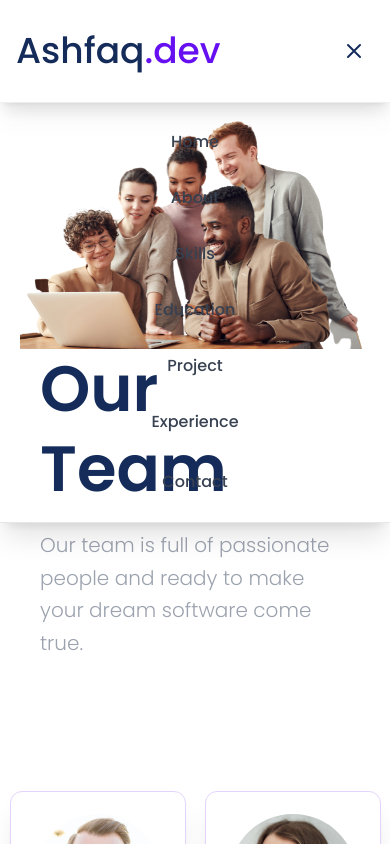
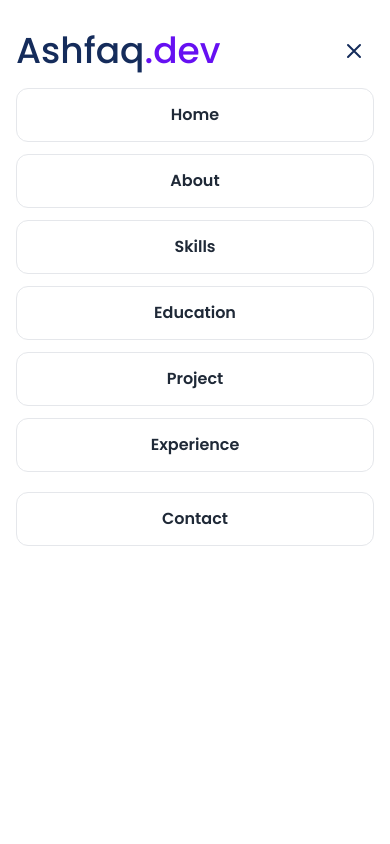
Before and after one commit to ondhiyabhavin-create/Hussain-portfolio, a React (Create React App) app: page /team in a window 390 px wide. Both pictures are taken after a click on the button "Toggle menu". Shown: the top 844 px of the page. Built offline with nearby package versions, Linux system fonts and the light colour scheme.

Commit message:
changes by client

```diff
--- a/src/parts/Header.js
+++ b/src/parts/Header.js
@@ -84,20 +84,21 @@ export default function Header() {
   };
 
   return (
-    <header className="header fixed top-0 left-0 right-0 z-50 bg-white/95 backdrop-blur-md shadow-lg border-b border-gray-200/50">
-      <div className="container mx-auto flex justify-between items-center px-4 sm:px-6 md:px-8 lg:px-10 xl:px-12 2xl:px-16 py-2 sm:py-3 lg:py-4">
+    <header className="header fixed top-0 left-0 right-0 z-50 bg-white shadow-lg border-b border-gray-200">
+      <div className="container mx-auto flex justify-between items-center px-4 sm:px-6 md:px-8 lg:px-10 xl:px-12 2xl:px-16 py-2 sm:py-3 lg:py-4 relative z-50">
         <BrandIcon />
 
         <button
           type="button"
-          className="lg:hidden p-2 rounded-lg text-theme-blue hover:bg-gray-100 focus:outline-none transition-colors"
+          className="lg:hidden relative z-50 p-2 rounded-lg text-theme-blue hover:bg-gray-100 focus:outline-none transition-all duration-300 transform hover:scale-110"
           onClick={() => setIsCollapse(!isCollapse)}
+          aria-label="Toggle menu"
         >
-          <svg className="w-6 h-6" xmlns="http://www.w3.org/2000/svg" fill="none" viewBox="0 0 24 24" stroke="currentColor">
+          <svg className="w-6 h-6 relative z-50" xmlns="http://www.w3.org/2000/svg" fill="none" viewBox="0 0 24 24" stroke="currentColor" strokeWidth={2}>
             {isCollapse ? (
-              <path strokeLinecap="round" strokeLinejoin="round" strokeWidth={2} d="M6 18L18 6M6 6l12 12" />
+              <path strokeLinecap="round" strokeLinejoin="round" d="M6 18L18 6M6 6l12 12" />
             ) : (
-              <path strokeLinecap="round" strokeLinejoin="round" strokeWidth={2} d="M4 6h16M4 12h16M4 18h16" />
+              <path strokeLinecap="round" strokeLinejoin="round" d="M4 6h16M4 12h16M4 18h16" />
             )}
           </svg>
         </button>
@@ -144,16 +145,16 @@ export default function Header() {
 
       <Transition
         show={isCollapse}
-        enter="transition ease-out duration-300"
-        enterFrom="opacity-0 -translate-y-2"
-        enterTo="opacity-100 translate-y-0"
-        leave="transition ease-in duration-200"
-        leaveFrom="opacity-100 translate-y-0"
-        leaveTo="opacity-0 -translate-y-2"
+        enter="transition ease-out duration-300 transform"
+        enterFrom="opacity-0 -translate-y-4 scale-95"
+        enterTo="opacity-100 translate-y-0 scale-100"
+        leave="transition ease-in duration-200 transform"
+        leaveFrom="opacity-100 translate-y-0 scale-100"
+        leaveTo="opacity-0 -translate-y-4 scale-95"
       >
-        <div className="lg:hidden absolute top-full left-0 right-0 bg-white/98 backdrop-blur-md shadow-xl border-b border-gray-200">
-          <nav className="container mx-auto px-4 py-4">
-            <ul className="flex flex-col space-y-2">
+        <div className="lg:hidden fixed top-0 left-0 right-0 bottom-0 bg-white z-40 pt-16 sm:pt-20 shadow-2xl overflow-y-auto">
+          <nav className="container mx-auto px-4 sm:px-6 py-6">
+            <ul className="flex flex-col space-y-3">
               {navItems.map((item) => {
                 const isActive = path === '/' && activeSection === item.id;
                 return (
@@ -161,10 +162,10 @@ export default function Header() {
                     <button
                       type="button"
                       onClick={(e) => handleNavClick(e, item)}
-                      className={`w-full px-4 py-3 rounded-lg font-medium text-base transition-all duration-300 ${
+                      className={`w-full px-5 py-3.5 rounded-xl font-semibold text-base transition-all duration-300 transform hover:scale-105 ${
                         isActive
-                          ? 'bg-gradient-to-r from-theme-purple to-dark-theme-purple text-white shadow-md'
-                          : 'text-gray-700 hover:text-theme-purple hover:bg-gray-50'
+                          ? 'bg-gradient-to-r from-theme-purple to-dark-theme-purple text-white shadow-lg'
+                          : 'text-gray-800 hover:text-theme-purple hover:bg-gray-100 border border-gray-200'
                       }`}
                     >
                       {item.name}
@@ -172,7 +173,7 @@ export default function Header() {
                   </li>
                 );
               })}
-              <li className="pt-1">
+              <li className="pt-2">
                 <button
                   type="button"
                   onClick={(e) => {
@@ -185,10 +186,10 @@ export default function Header() {
                       if (element) element.scrollIntoView({ behavior: 'smooth' });
                     }
                   }}
-                  className={`w-full px-4 py-3 rounded-lg font-medium text-base transition-all duration-300 ${
+                  className={`w-full px-5 py-3.5 rounded-xl font-semibold text-base transition-all duration-300 transform hover:scale-105 ${
                     path === '/' && activeSection === 'contact'
-                      ? 'bg-gradient-to-r from-theme-purple to-dark-theme-purple text-white shadow-md'
-                      : 'text-gray-700 hover:text-theme-purple hover:bg-gray-50'
+                      ? 'bg-gradient-to-r from-theme-purple to-dark-theme-purple text-white shadow-lg'
+                      : 'text-gray-800 hover:text-theme-purple hover:bg-gray-100 border border-gray-200'
                   }`}
                 >
                   Contact
--- a/src/parts/Hero.js
+++ b/src/parts/Hero.js
@@ -11,7 +11,7 @@ import MaintenanceImage from "../assets/images/hero/maintenance.svg";
 
 export default function Hero() {
   return (
-    <section id="home" className="hero flex flex-col lg:flex-row items-start lg:items-center py-8 sm:py-12 lg:py-16 xl:py-20" style={{ overflow: 'visible', paddingTop: '6rem', scrollMarginTop: '5rem' }}>
+    <section id="home" className="hero flex flex-col lg:flex-row items-start lg:items-center py-8 sm:py-12 lg:py-16 xl:py-20 relative z-10" style={{ overflow: 'visible', scrollMarginTop: '5rem' }}>
       <div className="w-full lg:w-1/2 xl:pl-8 2xl:pl-12 px-4 sm:px-5 lg:px-0" style={{ overflow: 'visible' }}>
         <Fade direction="up" triggerOnce>
           <h1 className="text-4xl sm:text-5xl md:text-6xl lg:text-7xl xl:text-8xl 2xl:text-9xl text-theme-blue font-bold leading-tight mb-4 sm:mb-6">
```
Also changed, not shown: src/assets/css/styles.css.
